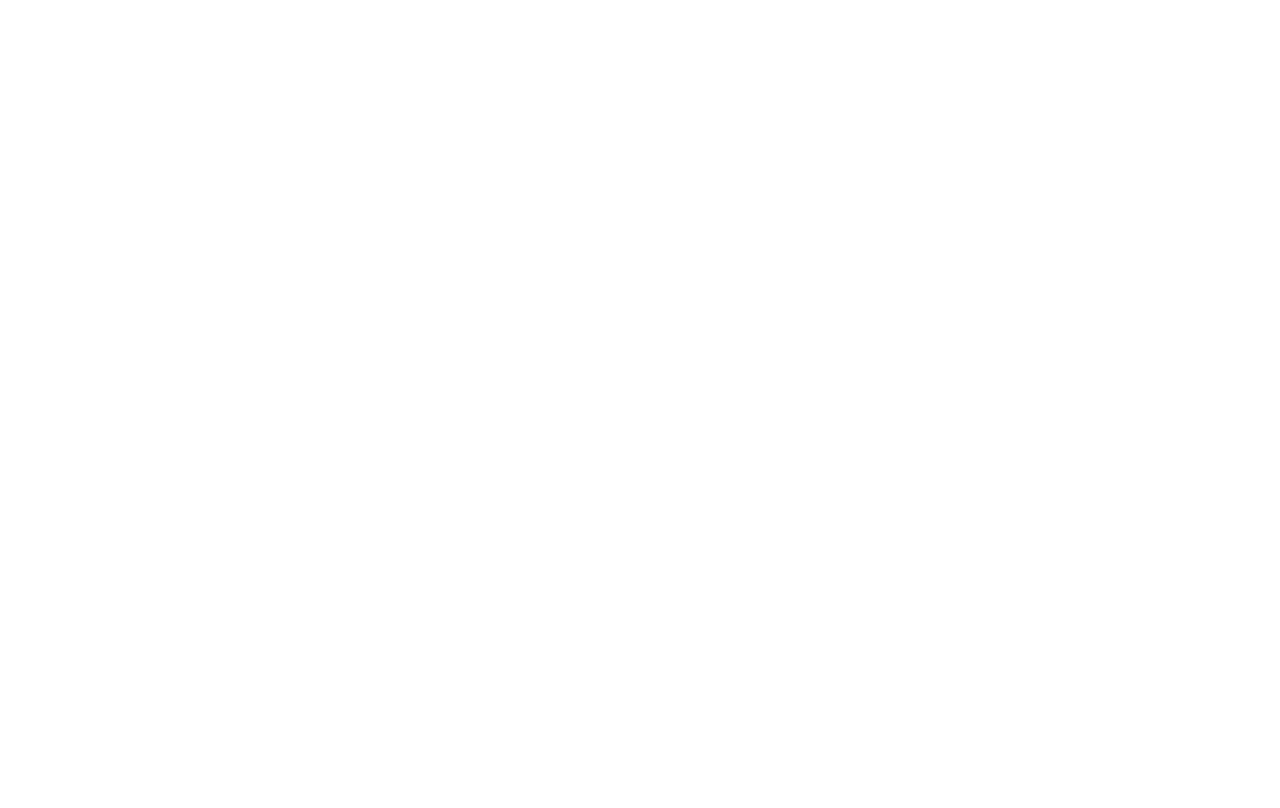
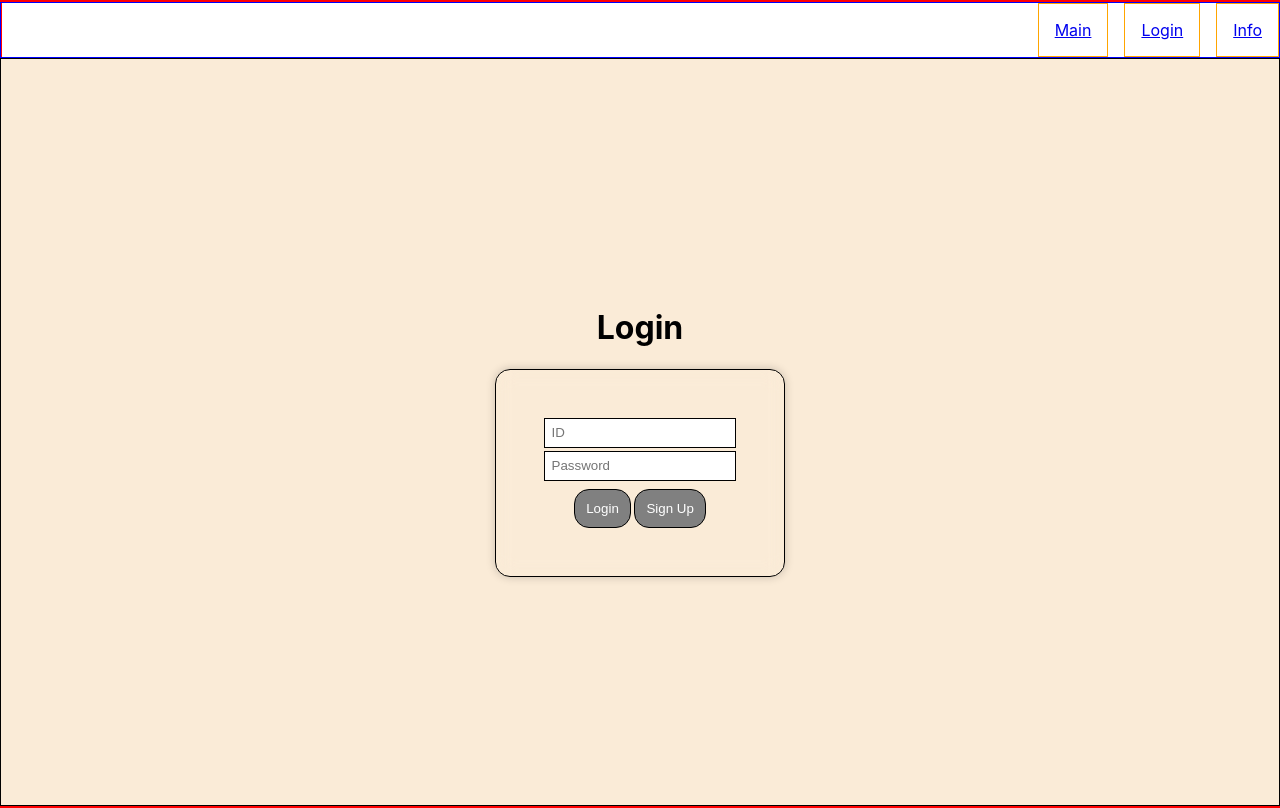
Before and after one commit to jiyongnoh/adminPage, a React (Create React App) app: page /login in a window 1280 px wide. Before the commit this address had no page. Built offline with nearby package versions, Linux system fonts and the light colour scheme.

Commit message:
feat: Login 페이지 추가 + 기능 구현

```diff
--- a/src/App.js
+++ b/src/App.js
@@ -1,15 +1,17 @@
+import "./App.css";
 import { Route, Routes } from "react-router-dom";
 import Layout from "./Layout";
-import "./App.css";
+import Main from "./page/Main";
+import Login from "./page/Login";
+import Info from "./page/Info";
 
 function App() {
   return (
     <Routes>
       <Route path="/" element={<Layout />}>
-        {/* <Route index element={<Main />} />
-        <Route path="/login" element={<Login />} />
-        <Route path="/info" element={<Info />} />
-        */}
+        <Route index element={<Main />} />
+        <Route path="login" element={<Login />} />
+        <Route path="info" element={<Info />} />
       </Route>
     </Routes>
   );
--- a/src/Layout.js
+++ b/src/Layout.js
@@ -1,9 +1,12 @@
+import styled from "styled-components";
 import Header from "./component/Header";
-import styled from "styled-components";
+import { Outlet } from "react-router-dom";
+
 function Layout() {
   return (
     <MainContainer>
       <Header />
+      <Outlet />
     </MainContainer>
   );
 }
--- /dev/null
+++ b/src/api/index.js
@@ -0,0 +1,22 @@
+export const loginAPI = async (url, post) => {
+  console.log(url, post);
+  try {
+    const res = await fetch(`${url}/login`, {
+      method: "POST",
+      // content-type을 명시하지 않으면 json 파일인지 인식하지 못함
+      headers: {
+        "Content-Type": "application/json",
+        // Authorization: document.cookies.accessToken,
+      },
+      body: JSON.stringify(post),
+    })
+      .then((res) => res.json())
+      .catch((err) => {
+        throw err;
+      });
+    console.log(res);
+    return res.data === "Login Success" ? true : false;
+  } catch (err) {
+    throw err;
+  }
+};
--- /dev/null
+++ b/src/page/Info.js
@@ -0,0 +1,22 @@
+import styled from "styled-components";
+
+function Info() {
+  return (
+    <MainContainer>
+      <h1>Info Page</h1>
+    </MainContainer>
+  );
+}
+
+export default Info;
+
+const MainContainer = styled.main`
+  min-height: 93.5vh;
+  min-width: 100vw;
+
+  display: flex;
+  flex-direction: column;
+  align-items: center;
+
+  border: 1px solid black;
+`;
--- /dev/null
+++ b/src/page/Login.js
@@ -0,0 +1,141 @@
+import { useEffect, useRef, useState } from "react";
+import styled from "styled-components";
+import { loginAPI } from "../api";
+
+function Login() {
+  const [id, setId] = useState("");
+  const [pwd, setPwd] = useState("");
+  const idInput = useRef();
+  const pwdInput = useRef();
+
+  //   useEffect(() => {
+  //     console.log(id);
+  //   }, [id]);
+
+  const loginHandler = async (e) => {
+    e.preventDefault();
+    if (!id) {
+      alert("ID를 입력하세요");
+      idInput.current.focus();
+      return;
+    }
+    if (!pwd) {
+      alert("Password를 입력하세요");
+      pwdInput.current.focus();
+      return;
+    }
+
+    const flag = await loginAPI("http://43.201.75.68:4000", {
+      id,
+      pwd,
+    });
+
+    if (flag) alert("성공");
+    else alert("실패");
+  };
+
+  return (
+    <LoginContainer>
+      <h1>Login</h1>
+      <FormContainer>
+        <Input
+          ref={idInput}
+          placeholder="ID"
+          onChange={(e) => {
+            setId(e.target.value);
+          }}
+        />
+        <Input
+          ref={pwdInput}
+          type="password"
+          placeholder="Password"
+          onChange={(e) => {
+            setPwd(e.target.value);
+          }}
+        />
+        <ButtonContainer>
+          <Button onClick={loginHandler}>Login</Button>
+          <Button>Sign Up</Button>
+        </ButtonContainer>
+      </FormContainer>
+    </LoginContainer>
+  );
+}
+
+export default Login;
+
+const LoginContainer = styled.div`
+  min-height: 93.5vh;
+  min-width: 100vw;
+
+  background-color: antiquewhite;
+
+  display: flex;
+  flex-direction: column;
+  justify-content: center;
+  align-items: center;
+
+  border: 1px solid black;
+`;
+
+const FormContainer = styled.form`
+  padding: 3rem;
+
+  display: flex;
+  flex-direction: column;
+
+  justify-content: center;
+  align-items: center;
+  gap: 0.2rem;
+
+  border: 1px solid black;
+  border-radius: 15px;
+
+  backdrop-filter: blur(10px);
+  box-shadow: 0 0 10px rgba(0, 0, 0, 0.2);
+`;
+
+const ButtonContainer = styled.div`
+  margin-top: 0.3rem;
+  display: flex;
+
+  justify-content: center;
+  align-items: center;
+  gap: 0.2rem;
+`;
+
+const Input = styled.input`
+  padding: 0.4rem;
+
+  display: flex;
+  flex-direction: column;
+
+  justify-content: center;
+  align-items: center;
+
+  border: 1px solid black;
+
+  text-align: left;
+
+  &:focus {
+    padding: 0.6rem;
+  }
+
+  transition: 0.2s;
+`;
+
+const Button = styled.button`
+  background-color: gray;
+  color: white;
+  padding: 0.7rem;
+
+  border: 1px solid black;
+  border-radius: 15px;
+  text-align: left;
+
+  &:hover {
+    background-color: violet;
+  }
+
+  transition: 0.2s;
+`;
--- /dev/null
+++ b/src/page/Main.js
@@ -0,0 +1,25 @@
+import styled from "styled-components";
+
+function Main() {
+  return (
+    <MainContainer>
+      <h1>Main Page</h1>
+      <h2>Soyes Tips</h2>
+      <h3>Administor</h3>
+      <h4>Page</h4>
+    </MainContainer>
+  );
+}
+
+export default Main;
+
+const MainContainer = styled.main`
+  min-height: 93.5vh;
+  min-width: 100vw;
+
+  display: flex;
+  flex-direction: column;
+  align-items: center;
+
+  border: 1px solid black;
+`;
```
